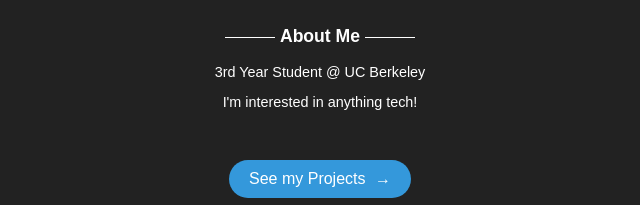
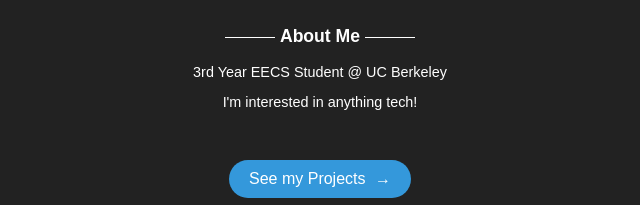
Before and after one commit to PranavB-11/Personal-Website, a website: page index.html in a window 1280 px wide. Shown: the part 419-624 px from the top of the page, 320-960 px from the left. Drawn offline with Linux system fonts and the light colour scheme.

Commit message:
small tweak

```diff
--- a/index.html
+++ b/index.html
@@ -40,7 +40,7 @@
 
         <div class="about-me">
             <h2>About Me</h2>
-            <p>3rd Year Student @ UC Berkeley</p>
+            <p>3rd Year EECS Student @ UC Berkeley</p>
             <p>I'm interested in anything tech!</p>
 
             <div class="projects-button">
```
